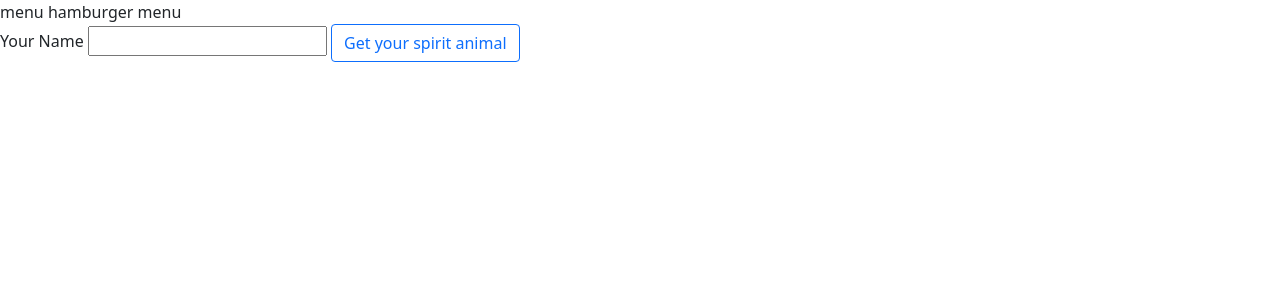
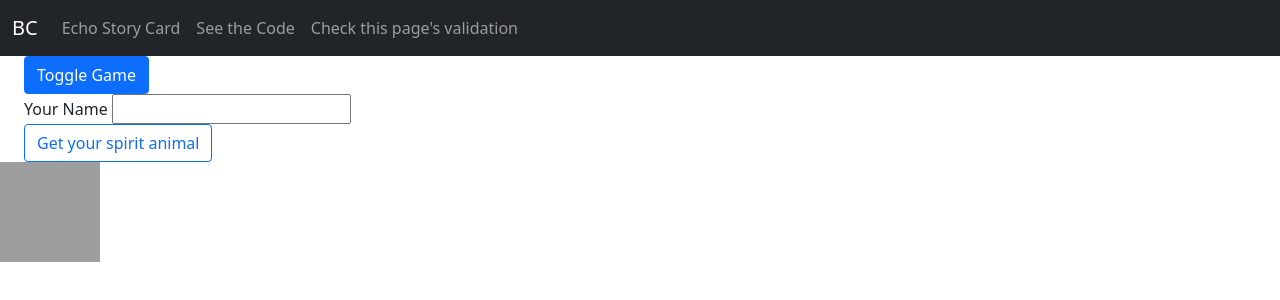
Before and after one commit to barrycumbie/improved-computing-machine-spiritAnimal, a plain HTML site: page index.html in a window 1280 px wide. Drawn offline with nearby package versions, Linux system fonts and the light colour scheme; grey boxes are pictures that could not be loaded.

Commit message:
Add files via upload

```diff
--- a/index.html
+++ b/index.html
@@ -11,14 +11,58 @@
 </head>
 <body>
 
-<nav>menu hamburger menu</nav>
+ <!--  nav bar  -->
+ <nav class="navbar navbar-expand-sm bg-dark navbar-dark">
+  <div class="container-fluid">
+    <a class="navbar-brand" href="#">BC</a>
+    <button class="navbar-toggler" type="button" data-bs-toggle="collapse" data-bs-target="#collapsibleNavbar">
+      <span class="navbar-toggler-icon"></span>
+    </button>
+    <div class="collapse navbar-collapse" id="collapsibleNavbar">
+      <ul class="navbar-nav">
+        <li class="nav-item">
+          <a class="nav-link" href="#">Echo Story Card</a>
+        </li>
+        <li class="nav-item">
+          <a class="nav-link" href="#">See the Code</a>
+        </li>
+        <li class="nav-item">
+          <a class="nav-link" href="#">Check this page's validation</a>
+        </li>
+      </ul>
+    </div>
+  </div>
+</nav>
 
-<label for="bakerName">Your Name</label>
-<input id="bakerName" type="text">
-<button id="btnGetAnimal" class="btn btn-outline-primary btn-med">Get your spirit animal</button>
-<div id="greetingArea"></div>
-<div id="animalArea"></div>
+<div class="container-fluid row">
+  <div class="col-md-12">
+    <button id="btnToggle" class="btn btn-primary">Toggle Game</button>
+  </div>
+</div>
 
+<div id="divGameSection" class="container-fluid row">
+  <div class="col-md-4">
+    <label for="bakerName">Your Name</label>
+    <input id="bakerName" type="text">
+    <button id="btnGetAnimal" class="btn btn-outline-primary btn-med">Get your spirit animal</button>
+
+  </div>
+  <div class="col-md-4">
+    <div id="greetingArea"></div>
+  </div>
+  <div class="col-md-4">
+    <div id="animalArea"></div>
+  </div>
+</div>
+
+<div id="imgDrag">
+  <img src="https://picsum.photos/100">
+</div>
+
+<!-- partial:index.partial.html -->
+
+
+<!-- partial -->
   <script src='https://cdnjs.cloudflare.com/ajax/libs/jquery/3.7.1/jquery.min.js'></script>
   <script src='https://cdnjs.cloudflare.com/ajax/libs/jqueryui/1.14.0/jquery-ui.min.js'></script>
   <script src='https://cdnjs.cloudflare.com/ajax/libs/bootstrap/5.3.3/js/bootstrap.min.js'></script>
--- a/scripts/script.js
+++ b/scripts/script.js
@@ -1,3 +1,35 @@
+console.log("in console...");
+
+$('#btnToggle').on('click', function() {
+  console.log("event?:", "toggle clicked");
+
+  $('#divGameSection').toggle();
+
+  //turn game section off or on?
+
+  //$('#divGameSection').css("display", "none");
+
+  // $('#divGameSection').show();
+
+  //is it off or on?
+  // console.log(
+  //   $('#divGameSection').is(":visible")
+  // );
+
+  // if($('#divGameSection').is(":visible"))
+  //   {
+  //     $('#divGameSection').hide();
+  //   }
+  //   else if(!$('#divGameSection').is(":visible")) {
+  //     $('#divGameSection').show();
+  //   }
+
+});
+
+$('#divGameSection').draggable();
+
+$('#imgDrag').draggable();
+
 // $('body').css("background-color", "yellow");
 
 // when button is clicked
```
